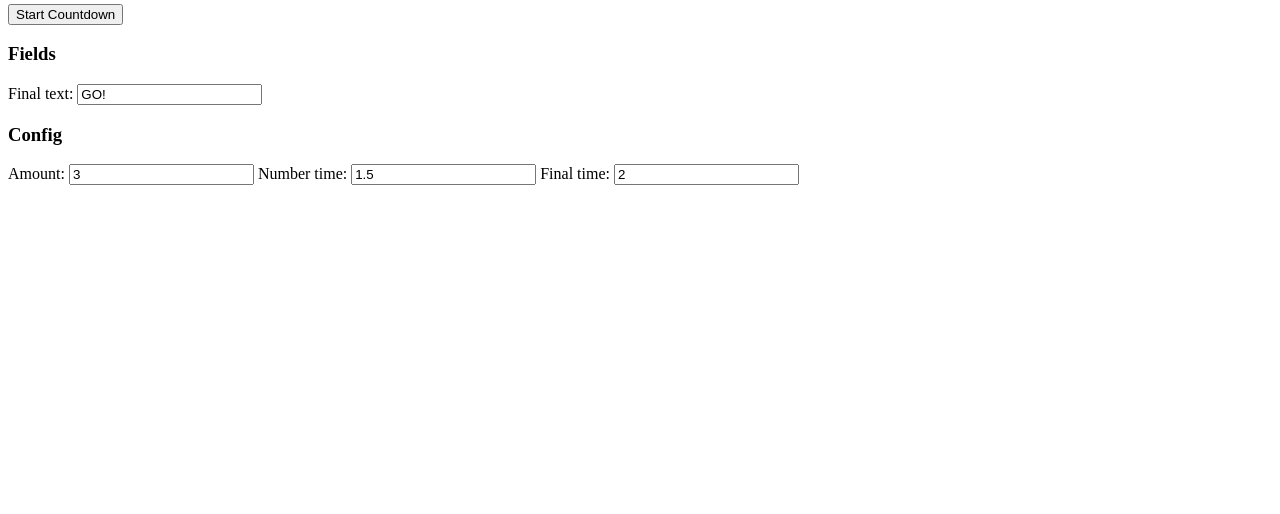
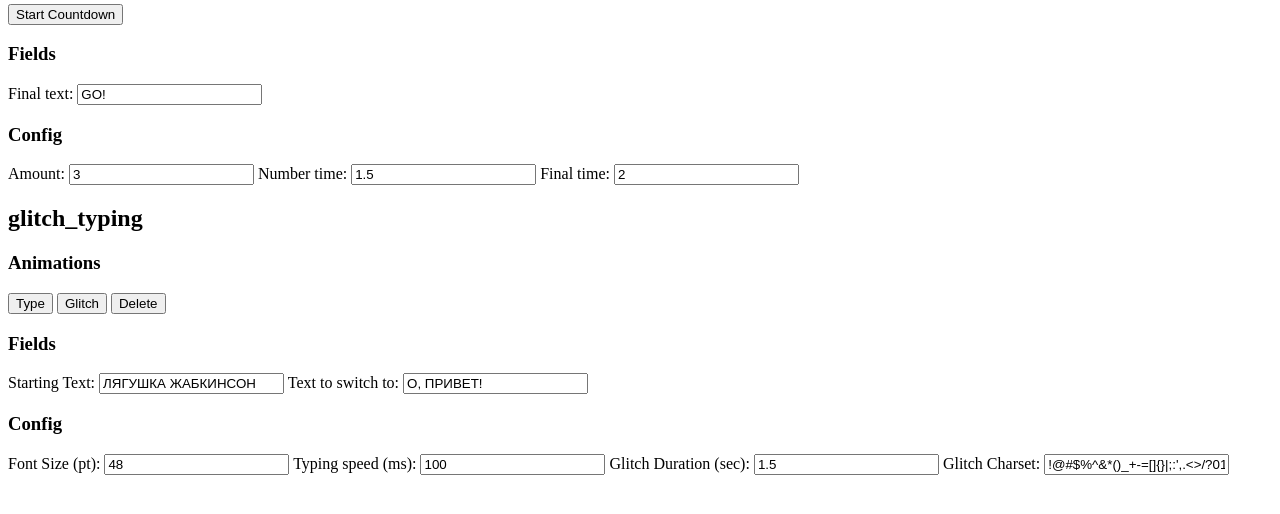
Before and after one commit to Lyagva/FroTitle, a Flask app: page /control in a window 1280 px wide. Shown: the part 164-678 px from the top of the page. Run offline with Flask 3, Linux system fonts and the light colour scheme; some libraries are stand-ins or nearby versions.

Commit message:
Fixed files encoding error + added another showcase module glitch_typing

```diff
--- a/app.py
+++ b/app.py
@@ -21,7 +21,7 @@ MODULES_DIR = './modules'
 @app.route('/program')
 def program():
     modules = []
-    modules_list = [i.replace("\n", "") for i in open("modules/enabled_modules.txt", mode="r+").readlines()]
+    modules_list = [i.replace("\n", "") for i in open("modules/enabled_modules.txt", mode="r+", encoding="UTF-8").readlines()]
 
     for module_name in modules_list:
         module_path = os.path.join(MODULES_DIR, module_name)
@@ -52,12 +52,12 @@ def module_loader():
 def control():
     # Read all modules' public configurations
     modules_config = {}
-    modules_list = [i.replace("\n", "") for i in open("modules/enabled_modules.txt", mode="r+").readlines()]
+    modules_list = [i.replace("\n", "") for i in open("modules/enabled_modules.txt", mode="r+", encoding="UTF-8").readlines()]
 
     for module_name in modules_list:
         module_path = os.path.join(MODULES_DIR, module_name, 'module.json')
         if os.path.isfile(module_path):
-            with open(module_path, 'r') as file:
+            with open(module_path, 'r', encoding="UTF-8") as file:
                 modules_config[module_name] = json.load(file)
     return render_template('control.html', modules_config=modules_config)
 
--- a/modules/enabled_modules.txt
+++ b/modules/enabled_modules.txt
@@ -1 +1,2 @@
 flying_countdown
+glitch_typing
--- /dev/null
+++ b/modules/glitch_typing/module.json
@@ -0,0 +1,56 @@
+{
+  "animations": [
+    {
+      "id": "typing",
+      "name": "Type"
+    },
+    {
+      "id": "glitch",
+      "name": "Glitch"
+    },
+    {
+      "id": "deleting",
+      "name": "Delete"
+    }
+  ],
+  "fields": [
+    {
+      "id": "baseText",
+      "name": "Starting Text",
+      "type": "text",
+      "default": "ЛЯГУШКА ЖАБКИНСОН"
+    },
+    {
+      "id": "nextText",
+      "name": "Text to switch to",
+      "type": "text",
+      "default": "О, ПРИВЕТ!"
+    }
+  ],
+  "properties": [
+    {
+      "id": "fontSize",
+      "name": "Font Size (pt)",
+      "type": "number",
+      "default": 48
+    },
+    {
+      "id": "typingSpeed",
+      "name": "Typing speed (ms)",
+      "type": "number",
+      "default": 100
+    },
+    {
+      "id": "glitchDuration",
+      "name": "Glitch Duration (sec)",
+      "type": "number",
+      "default": 1.5
+    },
+    {
+      "id": "glitchChar",
+      "name": "Glitch Charset",
+      "type": "text",
+      "default": "!@#$%^&*()_+-=[]{}|;:',.<>/?0123456789ABCDEFGHIJKLMNOPQRSTUVWXYZ"
+    }
+  ]
+}
--- a/templates/program.html
+++ b/templates/program.html
@@ -13,7 +13,7 @@
             left: 0;
             width: 1920px;
             height: 1080px;
-            background-color: rgba(0, 0, 0, 1);
+            background-color: rgba(0, 0, 0, 0);
             position: absolute;
         }
 
```
Also changed, not shown: modules/glitch_typing/index.css (added, +17 -0 lines), modules/glitch_typing/index.html (added, +17 -0 lines), modules/glitch_typing/index.js (added, +103 -0 lines).
